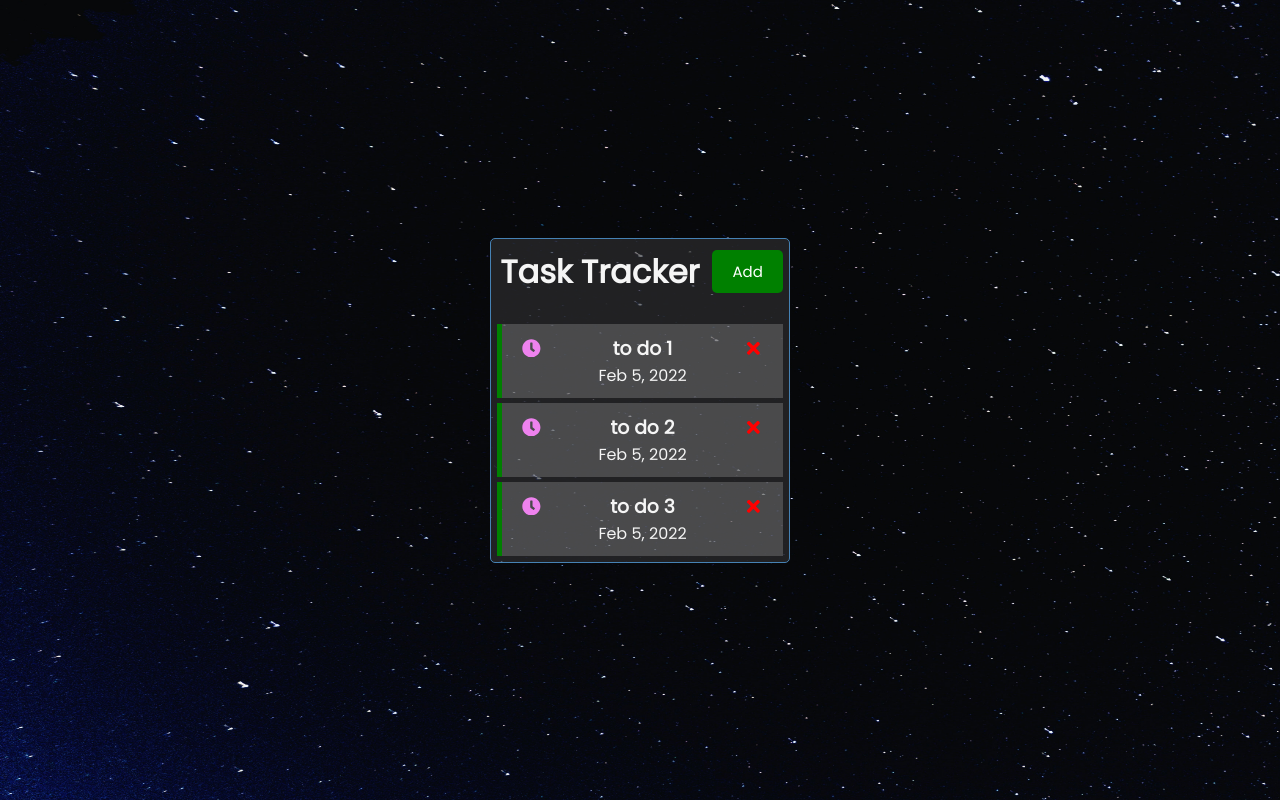
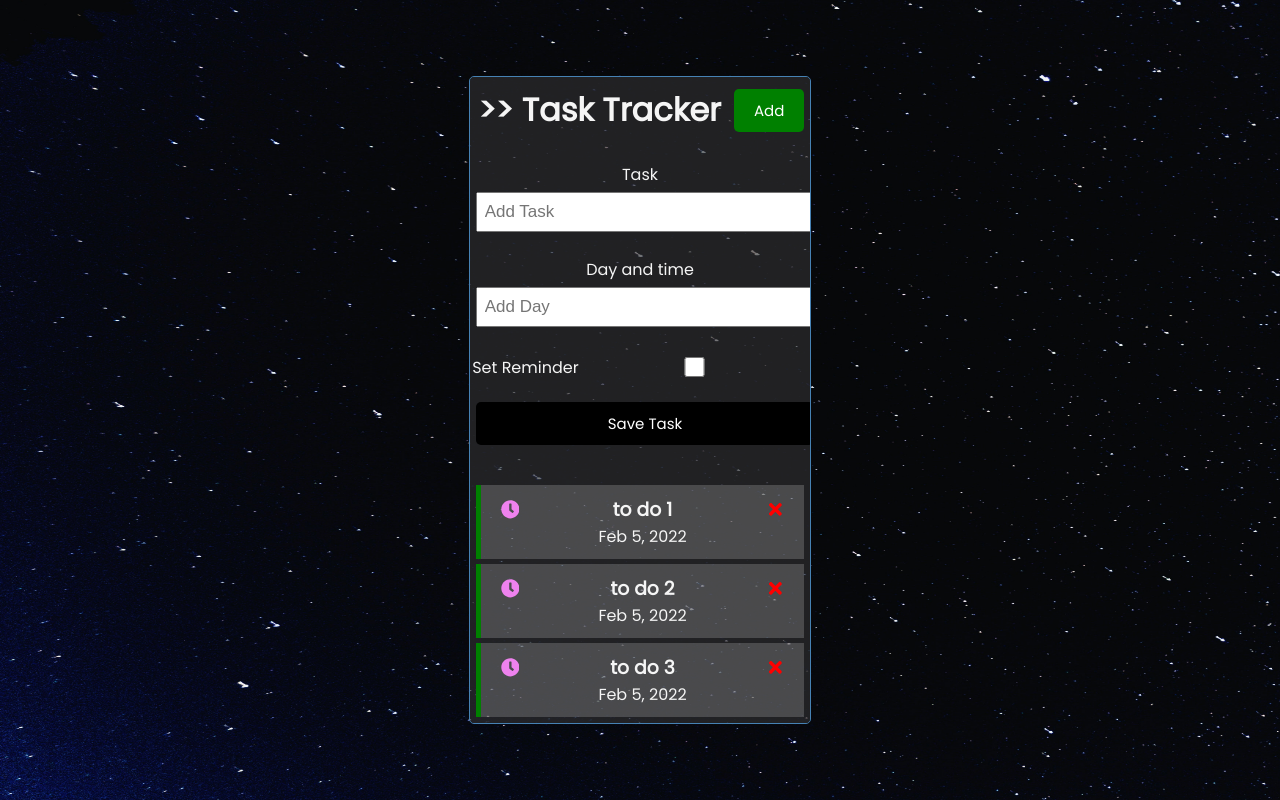
Before and after one commit to laviluv/reactowntest, a React (Create React App) app: page / in a window 1280 px wide. Built offline with nearby package versions, Linux system fonts and the light colour scheme.

Commit message:
added add form and hooks

```diff
--- a/src/App.js
+++ b/src/App.js
@@ -1,7 +1,7 @@
 import Header from './components/Header';
 import Tasks from './components/Tasks';
 import { useState } from 'react'
-import { FaClock } from 'react-icons/fa';
+import AddTask from './components/AddTask';
 
 // const name = 'Lavi'
 // const x=true
@@ -10,7 +10,7 @@ import { FaClock } from 'react-icons/fa';
 //     <h5>Hi React:)</h5>
 //   )
 // }
-// Comment
+
 const App = () => {
 
   const [tasks, setTasks] = useState([
@@ -34,6 +34,9 @@ const App = () => {
     },
 ])
 
+const addTask = (task) => { //hook
+ console.log(task)
+}
 
 const deleteTask = (id) => {
   setTasks(tasks.filter((task) => task.id !== id))
@@ -46,12 +49,15 @@ const toggleReminder = (id) => {
 }
 
   return (
-    <div className="container">
+    <div className="container" id='block'>
       <Header />
+      <AddTask
+      onAdd={addTask}  //onAdd the attribute is going to the component for linkage / hooking
+      />
       {/* <Header title='Hello...' />  overrides the defaultProps set in Header component*/}
       {/* <h1>Hello {name}</h1>
     <p>{x ? 'Yes': 'No'}</p> */}
-    <p id='block'>{tasks.length > 0 ? <Tasks tasks={tasks} onDelete={deleteTask} onToggle={toggleReminder} /> : 'No tasks added yet'}</p>
+    {tasks.length > 0 ? <Tasks tasks={tasks} onDelete={deleteTask} onToggle={toggleReminder} /> : 'No tasks added yet'}
     </div>
   );
 }
--- /dev/null
+++ b/src/components/AddTask.js
@@ -0,0 +1,62 @@
+
+import { useState } from "react"
+
+
+const AddTask = (
+    { onAdd }
+    ) => {
+
+  const [text, setText] = useState('')
+  const [day, setDay] = useState('')
+  const [reminder, setReminder] = useState(false)
+
+  const onSubmit = (e) => {
+    e.preventDefault()
+
+    if(!text) {
+        alert('Please add task name')
+        return
+    }
+
+    onAdd({ text, day, reminder })
+
+    setText('')
+    setDay('')
+    setReminder(false)
+  }
+
+  return (
+    <form className="add-form"
+    onSubmit={onSubmit}
+    >
+        <div className="form-control">
+            <label>Task</label>
+                <input type='text' placeholder="Add Task"
+                value={text}
+                onChange={(e) => setText(e.target.value)
+                }
+                />
+        </div>
+        <div className="form-control">
+            <label>Day and time</label>
+                <input type='text' placeholder="Add Day"
+                value={day}
+                onChange={(e) => setDay(e.target.value)
+                }
+                />
+        </div>
+        <div className="form-control form-control-check">
+            <label>Set Reminder</label>
+                <input type='checkbox' checked={reminder}
+                value={reminder}
+                onChange={(e) => setReminder(e.currentTarget.checked)
+                }
+                />
+        </div>
+
+        <input type="submit" value="Save Task" className="btn btn-block" />
+    </form>
+  )
+}
+
+export default AddTask
--- a/src/components/Header.js
+++ b/src/components/Header.js
@@ -10,7 +10,7 @@ export const Header = ({ title }) => {   /* destructured */
 // const onClick = (e) => {
 //     console.log(e)
 const onClick = () => {
-    console.log('click from header')
+    console.log('pressed add button')
 }
 
 
@@ -26,7 +26,7 @@ const onClick = () => {
 }
 
 Header.defaultProps = {
-    title: 'Task Tracker',
+    title: '>> Task Tracker',
 }
 
 Header.propTypes = {
--- a/src/components/Task.js
+++ b/src/components/Task.js
@@ -3,7 +3,7 @@ import { FaClock, FaTimes} from 'react-icons/fa'
 const Task = ({ task, onDelete, onToggle }) => {
   return (
     <div className={ `task ${task.reminder ? 'reminder' : '' }`  } onDoubleClick={() => onToggle(task.id)}>
-        <h3>
+        <h3 className='c'>
         {task.reminder ? <FaClock style={{ color: 'violet' }} /> : ''}
         { task.text }
         <FaTimes style={{ color: 'red', cursor: 'pointer' }} onClick={() => onDelete(task.id)} />
--- a/src/index.css
+++ b/src/index.css
@@ -99,16 +99,19 @@ body {
   margin: 5px;
   padding: 10px 20px;
   cursor: pointer;
+  text-align: center;
 }
 
 .task.reminder {
   border-left: 5px solid green;
+  text-align: center;
 }
 
 .task h3 {
   display: flex;
   align-items: center;
   justify-content: space-between;
+  text-align: center;
 }
 
 .add-form {
@@ -234,6 +237,7 @@ li:nth-child(7) {
 #block {
   display: block;
   text-align: center;
+  color: #fff;
 }
 
 .p{
@@ -353,8 +357,12 @@ li:nth-child(7) {
 
 h1,h3,p,label {
   color: whitesmoke;
+  text-align: center;
 }
 
+.c {
+  text-align: center;
+}
 @keyframes particleAnimation
 {
     from {
```
